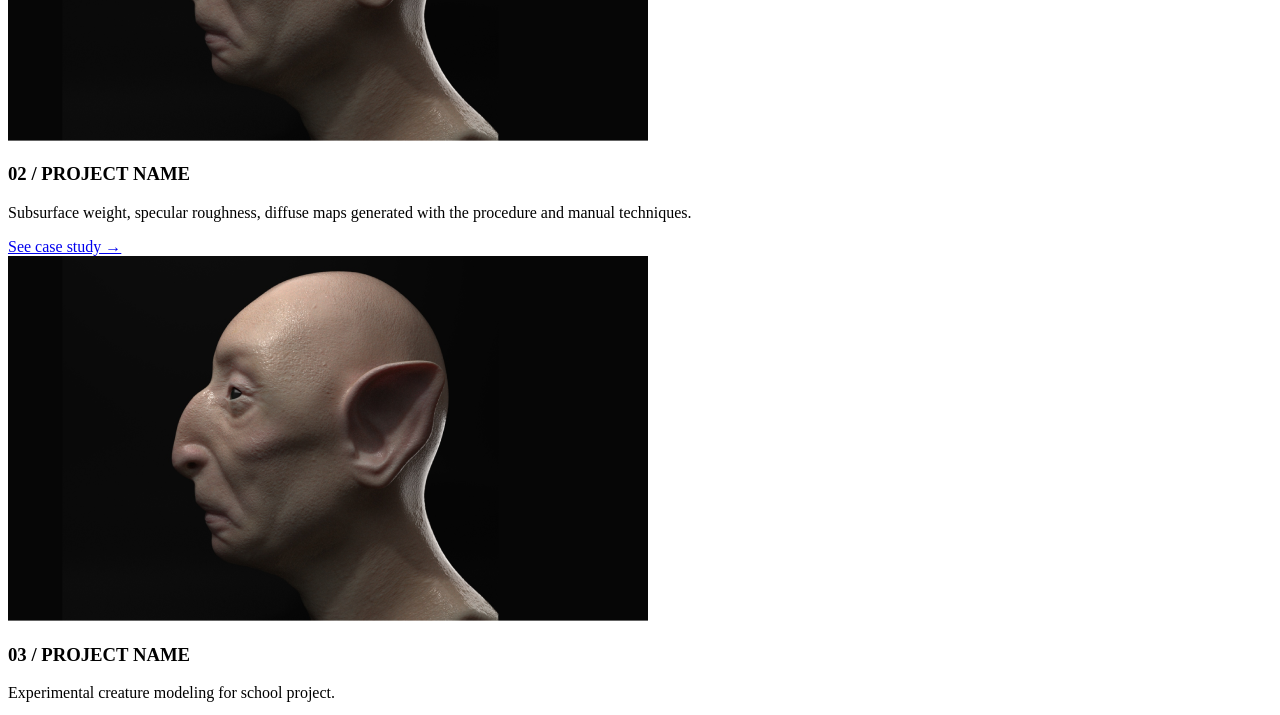
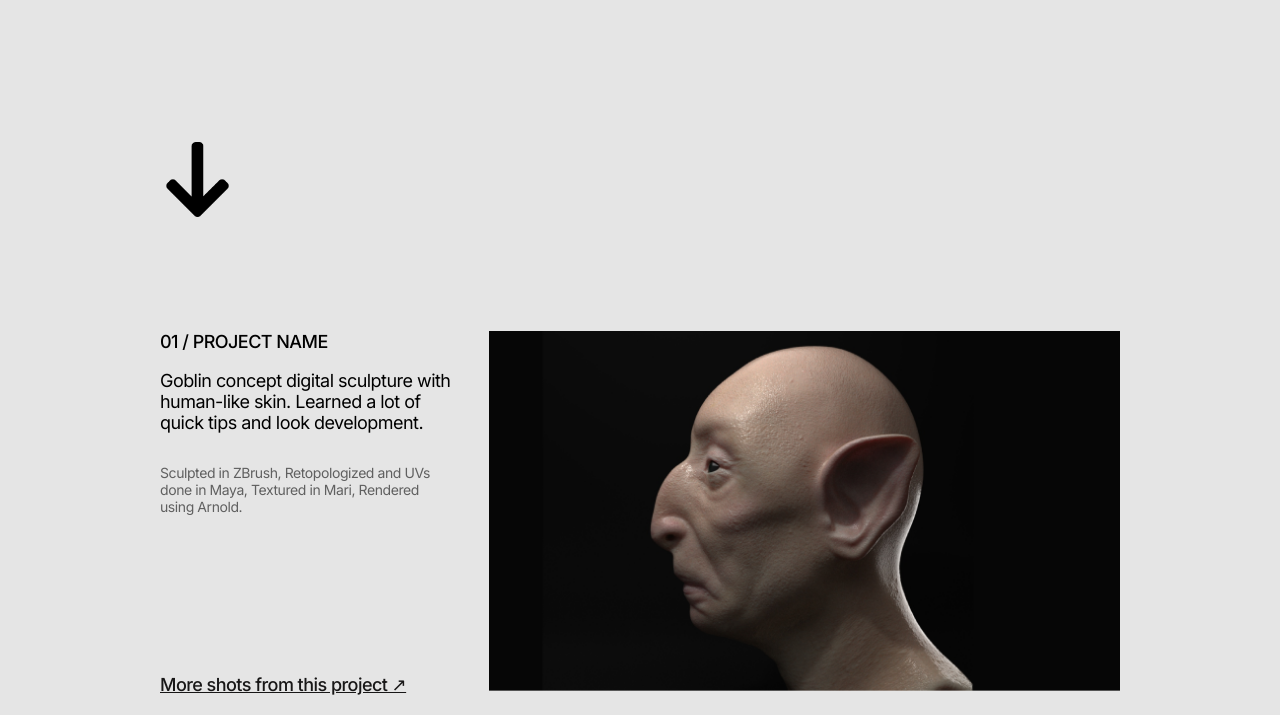
Before and after one commit to requex22/3d-modeling-landing, a plain HTML site: page index.html in a window 1280 px wide. Shown: the part 593-1308 px from the top of the page. Drawn offline with Linux system fonts and the light colour scheme; files whose address does not match are found by name.

Commit message:
Update index.html

```diff
--- a/index.html
+++ b/index.html
@@ -4,7 +4,7 @@
     <meta charset="UTF-8">
     <meta http-equiv="X-UA-Compatible" content="IE=edge">
     <meta name="viewport" content="width=device-width, initial-scale=1.0">
-    <link rel="stylesheet" href="/1 maket/css/style.css">
+    <link rel="stylesheet" href="css/style.css">
     <link href="https://fonts.googleapis.com/css2?family=DM+Sans:wght@400;500&family=Inter:wght@400;500&display=swap" rel="stylesheet">
     <title>Portfolio Website Sample</title>
 </head>
```
